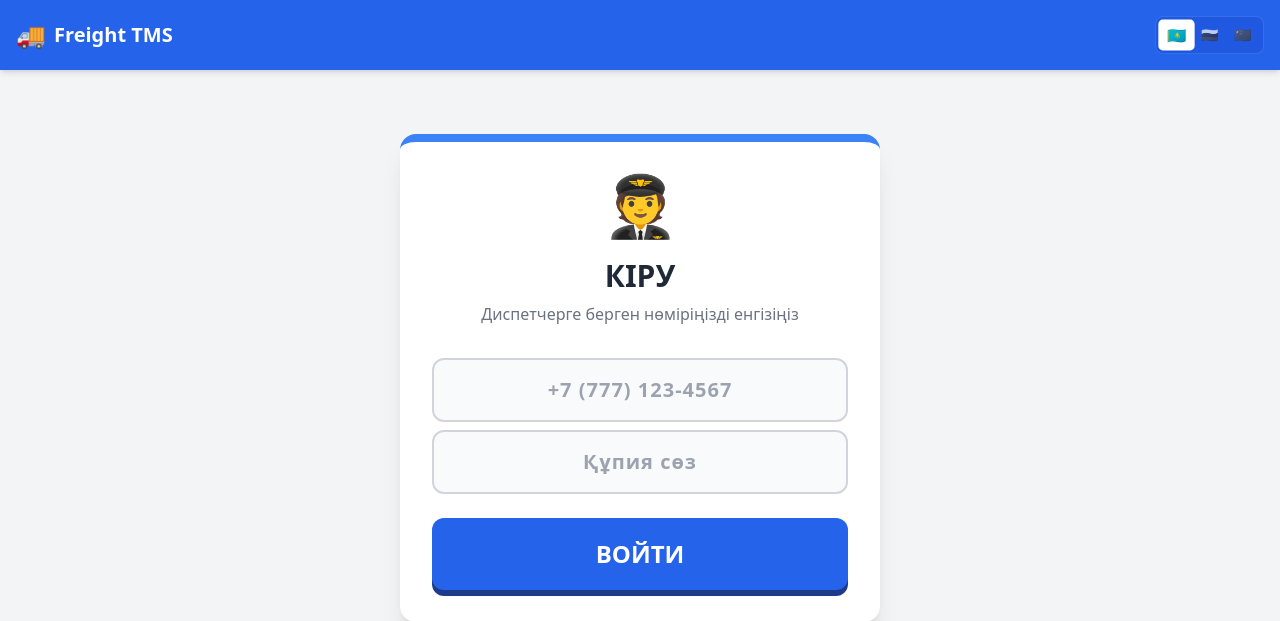
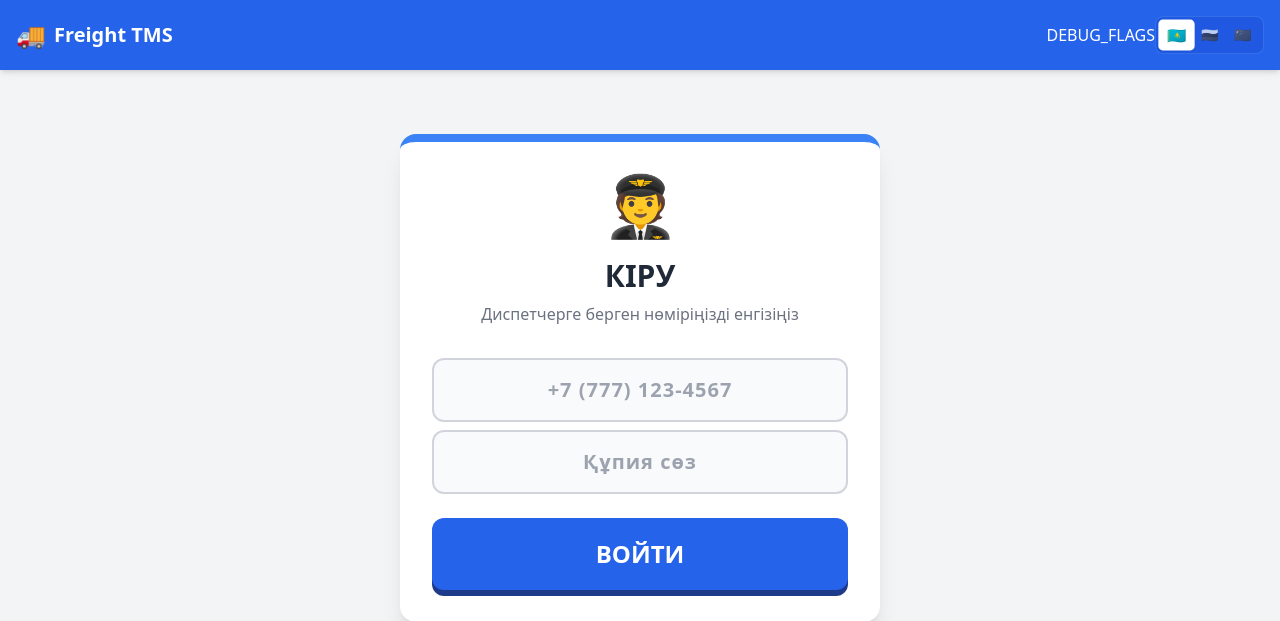
Before and after one commit to osmagulov/freight-tms, a FastAPI app: page /app/login in a window 1280 px wide. Shown: the top 621 px of the page. Run offline with FastAPI, Linux system fonts and the light colour scheme; parts of the project's set-up code (start-up, migrations or seed data) failed here and were passed over; some libraries are stand-ins or nearby versions.

Commit message:
debug: verify header deployment

```diff
--- a/src/web/templates/mobile/base_mobile.html
+++ b/src/web/templates/mobile/base_mobile.html
@@ -18,6 +18,7 @@
         </div>
 
         <div class="flex items-center space-x-2">
+            DEBUG_FLAGS
             <div class="flex bg-blue-700/50 rounded-lg p-1 border border-blue-400/30">
                 <button onclick="setLanguage('kk')" id="lang-kk" class="px-2 py-1 rounded text-sm transition-all grayscale opacity-70">🇰🇿</button>
                 <button onclick="setLanguage('ru')" id="lang-ru" class="px-2 py-1 rounded text-sm transition-all grayscale opacity-70">🇷🇺</button>
```
